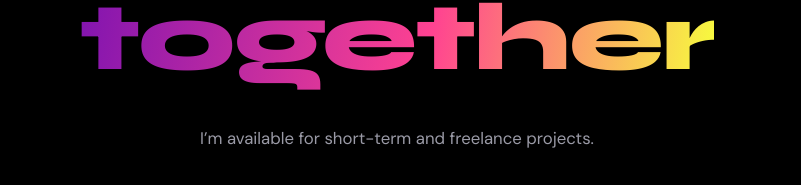
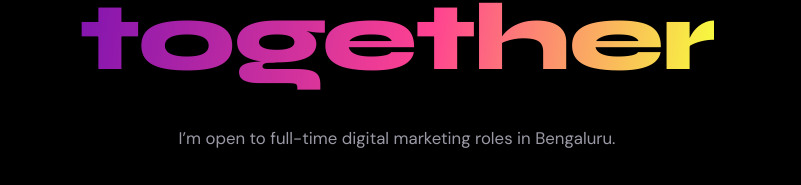
Before and after one commit to Candyhertz/Dharshan-portfolio, a plain HTML site: page index.html in a window 1280 px wide. Shown: the part 3599-3784 px from the top of the page, without its empty margins (243-1044 px from the left). Drawn offline with Linux system fonts and the light colour scheme.

Commit message:
Update index.html

```diff
--- a/index.html
+++ b/index.html
@@ -144,7 +144,7 @@ footer{position:relative;z-index:1;text-align:center;color:var(--mute);padding:3
 
 <section id="contact" class="contact">
   <h2>Let’s work <b>together</b></h2>
-  <p class="rv">I’m available for short-term and freelance projects.</p>
+  <p class="rv">I’m open to full-time digital marketing roles in Bengaluru.</p>
   <div class="cta rv">
     <a class="btn p" href="mailto:dharshan22092004@gmail.com">dharshan22092004@gmail.com</a>
     <a class="btn g" href="tel:+917411291860">+91 74112 91860</a>
```
